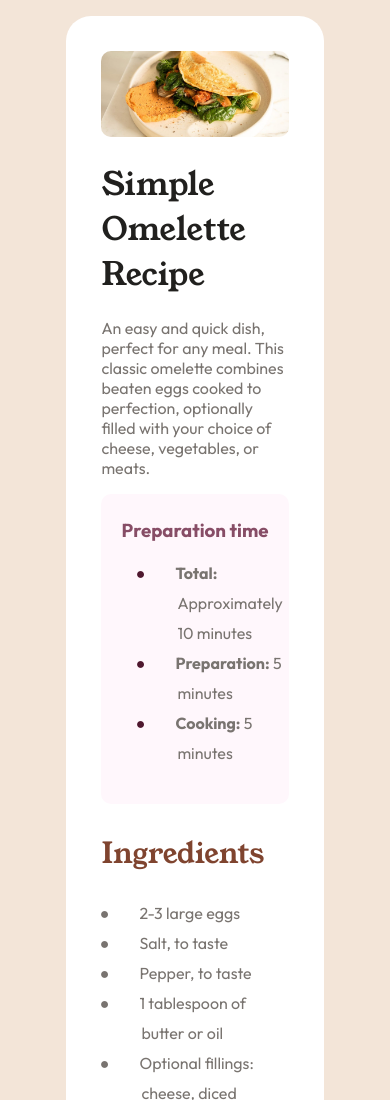
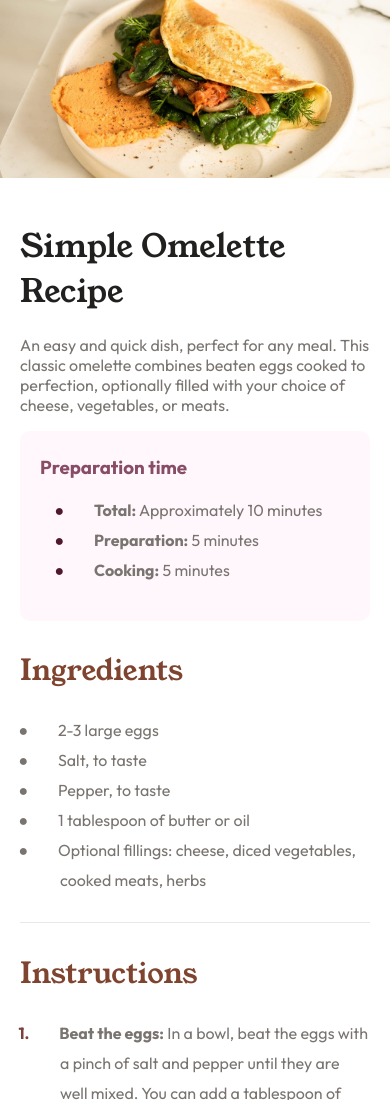
Before and after one commit to NEnsuk/CSSDesign, a plain HTML site: page index.html in a window 390 px wide. Shown: the top 1100 px of the page. Drawn offline with Linux system fonts and the light colour scheme.

Commit message:
Add files via upload

```diff
--- a/index.html
+++ b/index.html
@@ -15,12 +15,12 @@
 <body>
     <div class="back_box">
         <img src="omeletebanner.jpeg"/>
-        <h1 class="head1 young-serif-regular">Simple Omelette Recipe</h1>
 
-        <p class="text">An easy and quick dish, perfect for any meal. This classic omelette combines beaten eggs cooked
-  to perfection, optionally filled with your choice of cheese, vegetables, or meats.</p>
 <div class="body_contnt">
+  <h1 class="head1 young-serif-regular">Simple Omelette Recipe</h1>
 
+  <p class="text">An easy and quick dish, perfect for any meal. This classic omelette combines beaten eggs cooked
+to perfection, optionally filled with your choice of cheese, vegetables, or meats.</p>
     <div class="pinkbox">
   <h3>Preparation time</h3>
 <ul>
--- a/styles.css
+++ b/styles.css
@@ -121,3 +121,37 @@ td{
 .borderNone{
     border-bottom: none;
 }
+
+
+
+
+@media only screen and (max-width: 500px) {
+    body {
+        margin: 0;
+    }
+
+    .back_box{
+        margin: 0 auto;
+        background-color: #fff;
+        padding: 0;
+        width: 100%;
+        border-radius: 0;
+        text-align: center;
+    }
+
+    img{
+        border-radius: 0px;
+        max-width: 100%;
+        height: auto;
+
+    }
+
+    .body_contnt, .attribution{
+        color: #797470;
+        size: 16px;
+        text-align: left;
+      font-family: "Outfit", sans-serif;
+      font-optical-sizing: auto;
+      padding: 20px;
+    }
+}
```
